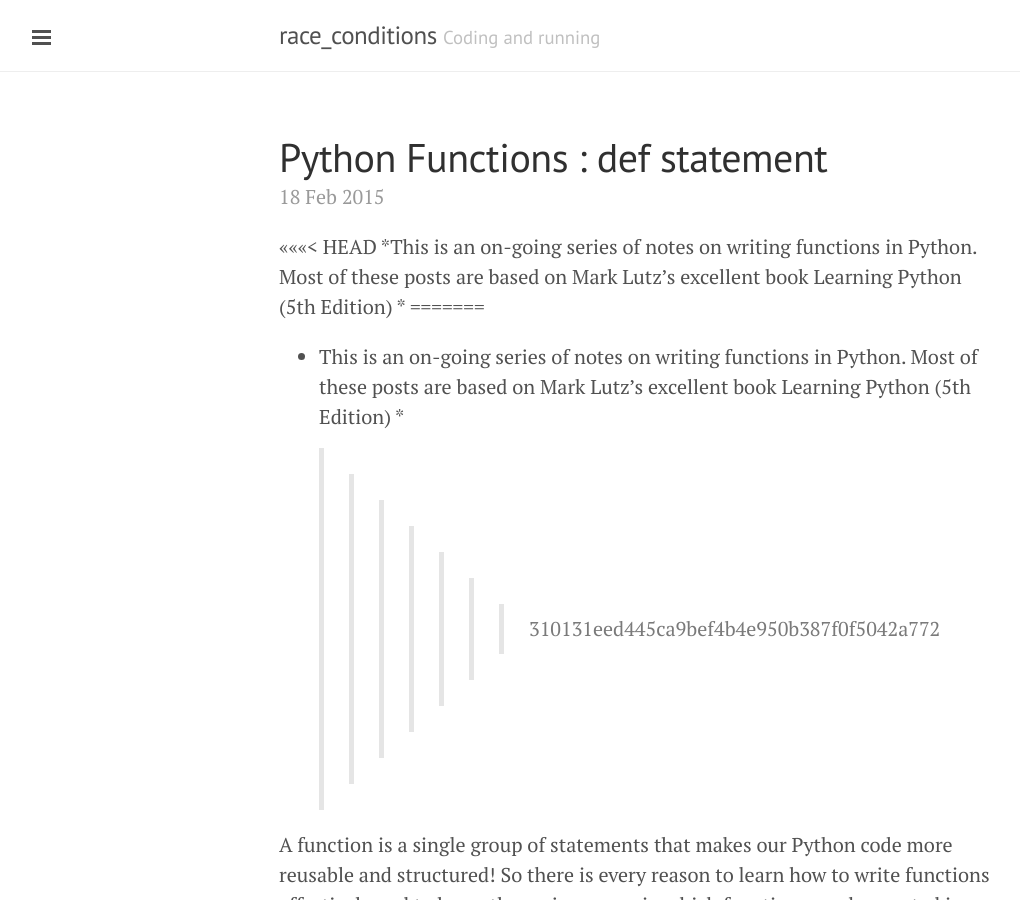
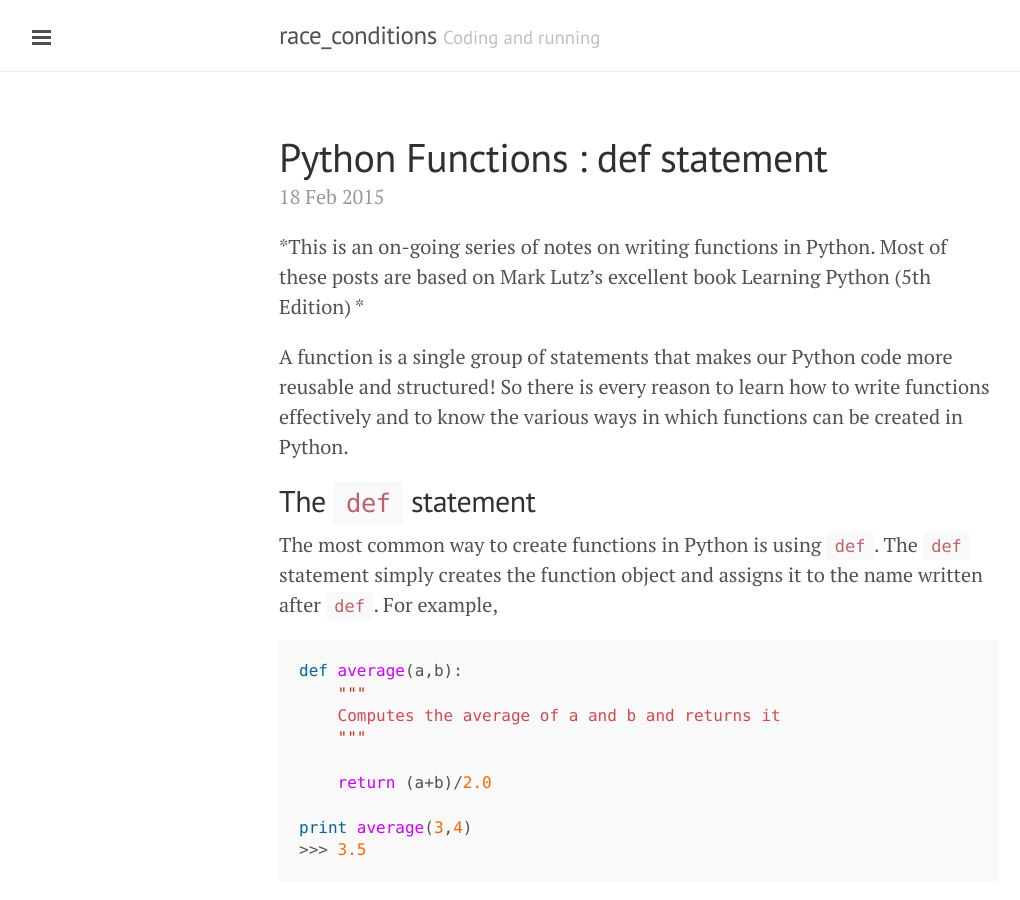
Before and after one commit to Winterflower/winterflower.github.io, a Jekyll site: the page built from _posts/2015-02-18-python-functions-def-statement.md, in a window 1280 px wide and 900 px high. Shown: the whole window, without its empty margins (1-1021 px from the left). Built offline with Jekyll 4.4.1, drawn with Linux system fonts in a browser that asks for light colours; Markdown is read by kramdown in place of the engine named in the settings.

Commit message:
amendments

```diff
--- a/_posts/2015-02-18-python-functions-def-statement.md
+++ b/_posts/2015-02-18-python-functions-def-statement.md
@@ -3,11 +3,8 @@ layout: post
 title: "Python Functions : def statement"
 ---
 
-<<<<<<< HEAD
 *This is an on-going series of notes on writing functions in Python. Most of these posts are based on Mark Lutz's excellent book Learning Python (5th Edition) *
-=======
-* This is an on-going series of notes on writing functions in Python. Most of these posts are based on Mark Lutz's excellent book Learning Python (5th Edition) *
->>>>>>> 310131eed445ca9bef4b4e950b387f0f5042a772
+
 
 A function is a single group of statements that makes our Python code
 more reusable and structured! So there is every reason to learn how
```
